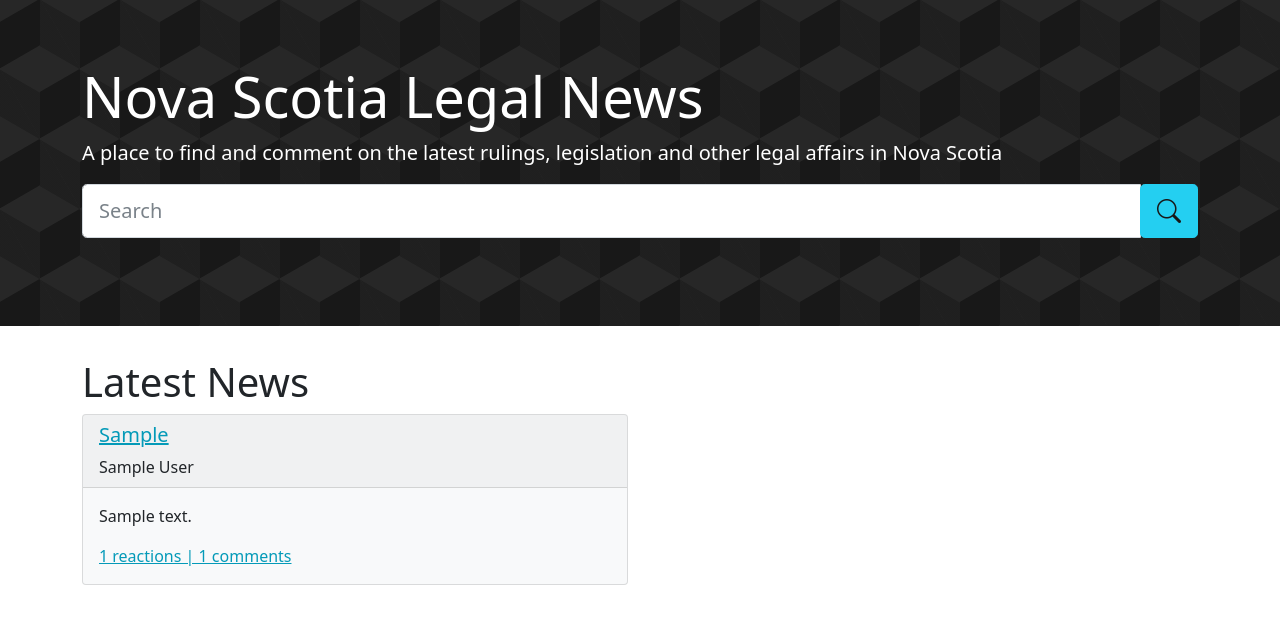
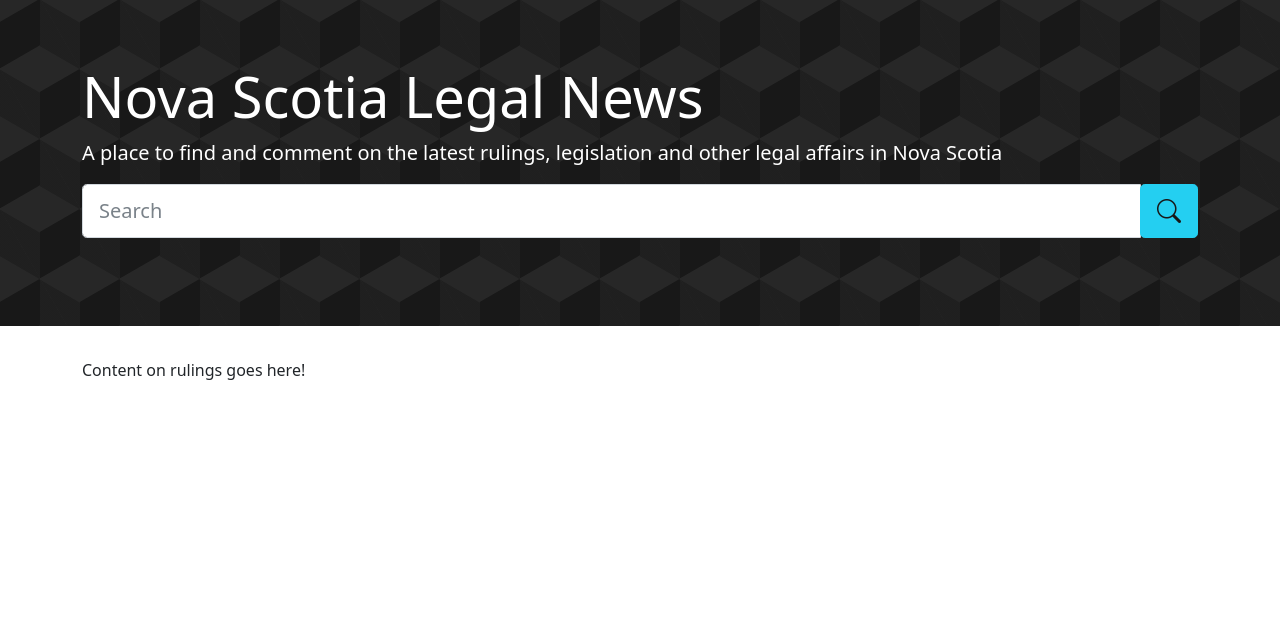
Before and after one commit to LiamOsler/NewsWebsite, a PHP site: page /index.php?show=rulings in a window 1280 px wide. Shown: the part 81-705 px from the top of the page. Run offline with PHP 8.4, Linux system fonts and the light colour scheme; tables that the repository leaves empty hold one stand-in row (values such as "Sample post"); some libraries are stand-ins or nearby versions.

Commit message:
"Updated links in header.php to set query string; updated searcharea.php form to use GET method, have labels and redirect to new file search-results.php; updated index.php to display content according to query string; added files rulings.php, legislation.php, news-opinion.php and updated about.php to be inserted into index.php"

```diff
--- a/website/about.php
+++ /dev/null
@@ -1,3 +0,0 @@
-<?php include "/inc/header.php" ?>
-
-<?php include "/inc/footer.php" ?>
--- /dev/null
+++ b/website/inc/components/about.php
@@ -0,0 +1,3 @@
+<?php
+?>
+<p> About content goes here! <p>
--- /dev/null
+++ b/website/inc/components/legislation.php
@@ -0,0 +1 @@
+<p> Legislation content does here! </p>
--- /dev/null
+++ b/website/inc/components/news-opinion.php
@@ -0,0 +1 @@
+<p> News and Opinion content goes here! </p>
--- /dev/null
+++ b/website/inc/components/rulings.php
@@ -0,0 +1 @@
+<p> Content on rulings goes here! </p>
--- a/website/inc/components/searcharea.php
+++ b/website/inc/components/searcharea.php
@@ -1,16 +1,19 @@
 <div class="jumbotron jumbotron-fluid">
   <div class="container">
+
     <h1 class="display-4">Nova Scotia Legal News</h1>
     <p class="lead">A place to find and comment on the latest rulings, legislation and other legal affairs in Nova Scotia</p>
-    <form>
+
+    <form method="GET" action="searchresults.php" id="search-form">
         <div class="input-group input-group-lg">
-            <input type="text" class="form-control" placeholder="Search">
-                <div class="input-group-btn">
-                    <button  class="btn btn-info btn-lg" type="submit"><i class="bi-search" style="font-size: 1.5rem;"></i></button>
-                </div>
+            <input type="text" class="form-control" placeholder="Search" name="search-text">
+            <label for="search-text" hidden>Search:</label>
+            <div class="input-group-btn">
+              <button class="btn btn-info btn-lg" type="submit"><i class="bi-search" style="font-size: 1.5rem;"></i>
             </div>
+        </div>
     </form>
+    <br>
 
-    <br>
   </div>
 </div>
--- a/website/inc/header.php
+++ b/website/inc/header.php
@@ -34,19 +34,19 @@
   <div class="collapse navbar-collapse" id="navbarText">
     <ul class="navbar-nav mr-auto">
       <li class="nav-item active">
-        <a class="nav-link" href="#">Latest News<span class="sr-only">(current)</span></a>
+        <a class="nav-link" href="index.php">Latest News<span class="sr-only">(current)</span></a>
       </li>
       <li class="nav-item">
-        <a class="nav-item nav-link" href="#">Rulings</a>
+        <a class="nav-item nav-link" href="index.php?show=rulings">Rulings</a>
       </li>
       <li class="nav-item">
-        <a class="nav-item nav-link" href="#">Legislation</a>
+        <a class="nav-item nav-link" href="index.php?show=legislation">Legislation</a>
       </li>
       <li class="nav-item">
-        <a class="nav-item nav-link" href="#">News & Opinion</a>
+        <a class="nav-item nav-link" href="index.php?show=news-opinion">News & Opinion</a>
       </li>
       <li class="nav-item">
-        <a class="nav-item nav-link" href="#">About</a>
+        <a class="nav-item nav-link" href="index.php?show=about">About</a>
       </li>
       <li class="nav-item">
         <a class="nav-item nav-link" href="users.php">Users</a>
--- a/website/index.php
+++ b/website/index.php
@@ -3,7 +3,31 @@
 
 <main>
     <div class = "container">
-        <?php include "inc/components/latestnews.php" ?>
+        <?php
+            // If the query string for "show" is not set, default to latestnews
+            if(!isset($_GET["show"])) {
+                include "inc/components/latestnews.php";
+            }
+            // Otherwise, check the value of the query string and display content accordingly
+            else {
+                if ($_GET["show"] == "about") {
+                    include "inc/components/about.php";
+                }
+                else if ($_GET["show"] == "rulings") {
+                    include "inc/components/rulings.php";
+                }
+                else if ($_GET["show"] == "legislation") {
+                    include "inc/components/legislation.php";
+                }
+                else if ($_GET["show"] == "news-opinion") {
+                    include "inc/components/news-opinion.php";
+                }
+                // Display latestnews if any other query string value is given
+                else {
+                    include "inc/components/latestnews.php";
+                }
+            }
+        ?>
     </div>
 </main>
 
```
Also changed, not shown: website/searchresults.php (added, +17 -0 lines).
